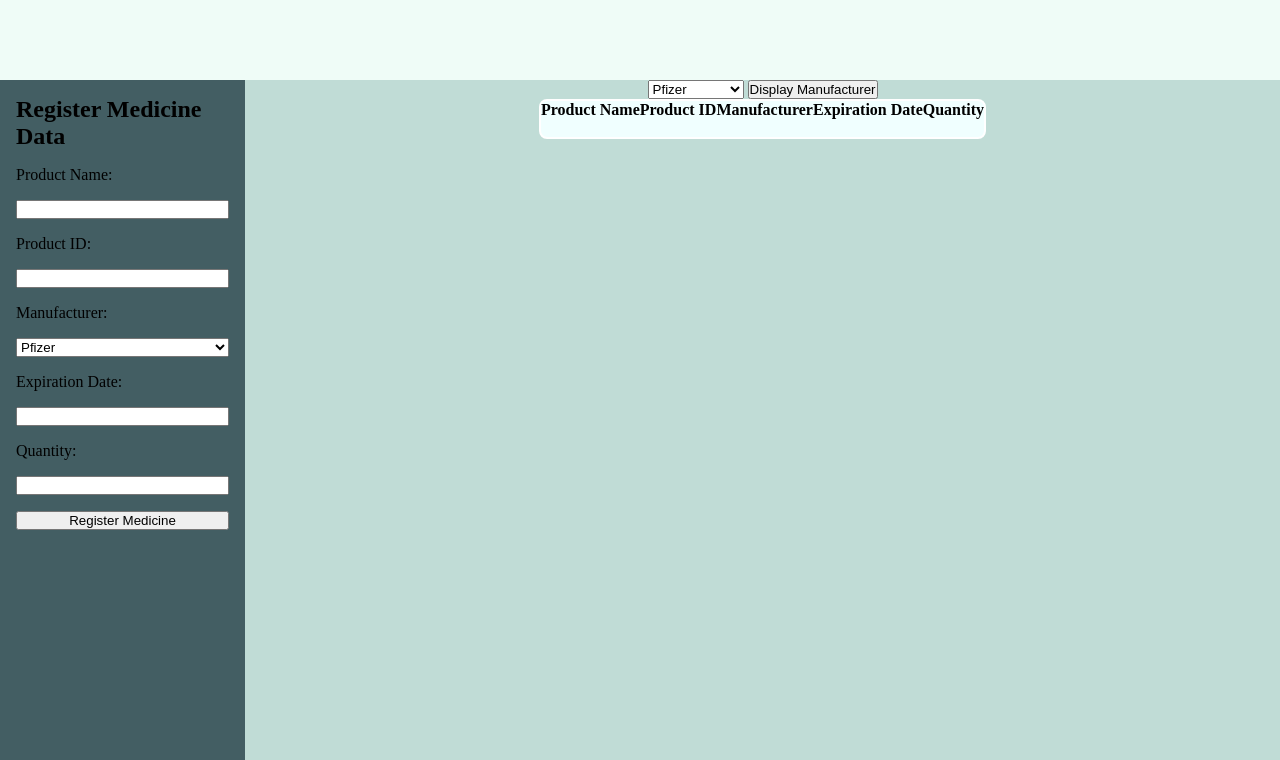
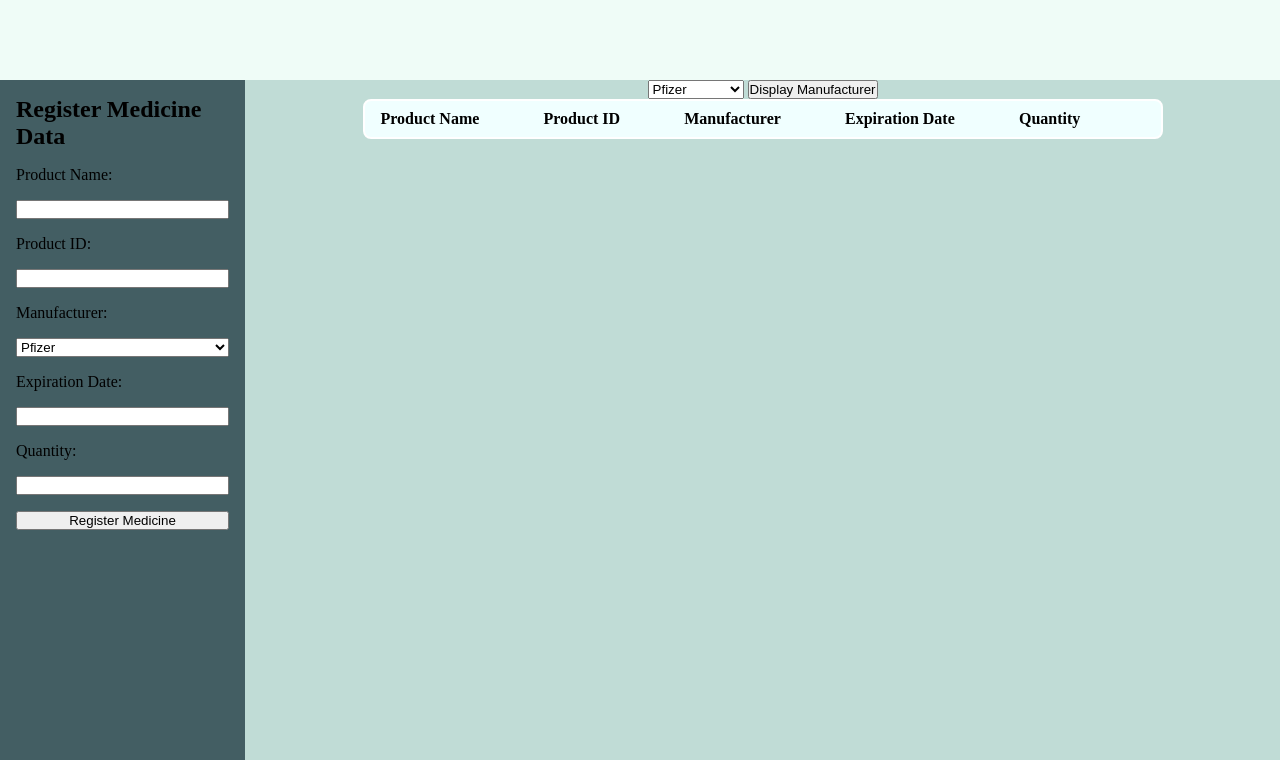
Before and after one commit to samanthacxxz/assignment_2, a plain HTML site: page src/index.html in a window 1280 px wide. Shown: the part 40-800 px from the top of the page. Drawn offline with Linux system fonts and the light colour scheme.

Commit message:
adding gap and padding to header

```diff
--- a/src/styles/style.css
+++ b/src/styles/style.css
@@ -59,8 +59,15 @@ main {
 .display-merck-and-co-header,
 .display-abbvie-header,
 .display-other-header {
+    width: 50rem;
+    height: 2.5rem;
     display: flex;
-    height: 2.5rem;
+    flex-direction: row;
+    justify-content: space-between;
+    align-items: center;
+    gap: var(--spacing-medium);
+    padding: var(--spacing-medium);
+
     font-weight: bold;
     background-color: azure;
     border: 2px solid white;
--- a/src/styles/variables.css
+++ b/src/styles/variables.css
@@ -2,4 +2,8 @@
     --color-primary: rgb(192, 220, 214);
     --color-secondary: rgb(239, 252, 247);
     --color-tertiary: rgb(67, 94, 99);
+
+    --spacing-small: 0.5rem;
+    --spacing-medium: 1rem;
+    --spacing-large: 2rem;
 }
```
